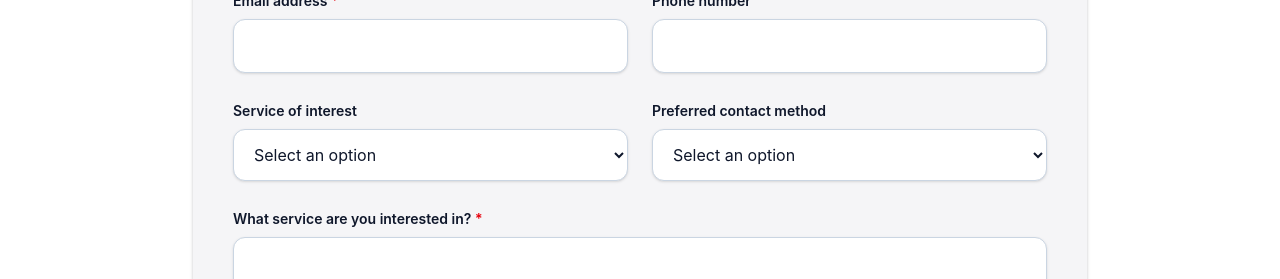
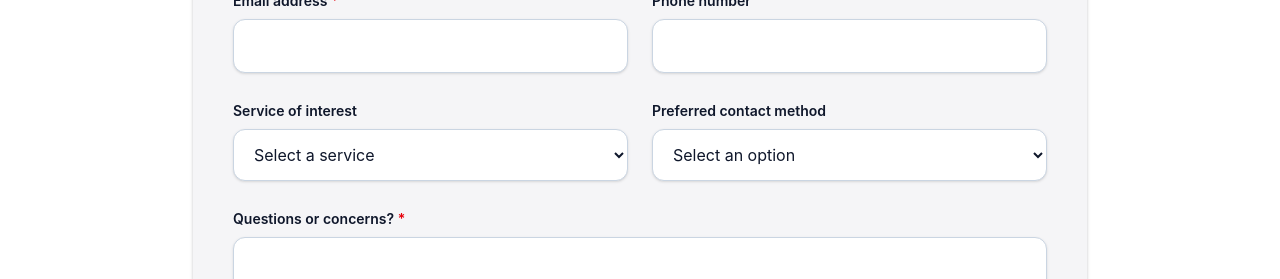
Before and after one commit to christopher-zaman/ultimatehealthmen, a React (Vite) app: page /contact in a window 1280 px wide. Shown: the part 2060-2339 px from the top of the page. Built offline with nearby package versions, Linux system fonts and the light colour scheme.

Commit message:
Add treatment-specific contact form inquiries

```diff
--- a/src/components/contact/ContactForm.jsx
+++ b/src/components/contact/ContactForm.jsx
@@ -119,6 +119,16 @@ function ContactForm({
     }
 
     if (field.type === "select") {
+      const options = [...field.options];
+
+    if (
+        field.name === "service" &&
+        defaultService &&
+        !options.includes(defaultService)
+      ) {
+        options.unshift(defaultService);
+    }
+
       return (
         <select
           id={field.name}
@@ -128,24 +138,17 @@ function ContactForm({
           required={field.required}
           className={fieldClassName}
         >
-          <option value="">Select an option</option>
+          <option value="">
+            {field.name === "service"
+              ? "Select a service"
+              : "Select an option"}
+          </option>
 
-          {field.options.map((option) => (
+          {options.map((option) => (
             <option value={option} key={option}>
               {option}
             </option>
           ))}
-
-          {/*
-            This ensures treatment names not already present in
-            contactFormFields still appear as valid options.
-          */}
-          {defaultService &&
-            !field.options.includes(defaultService) && (
-              <option value={defaultService}>
-                {defaultService}
-              </option>
-            )}
         </select>
       );
     }
--- a/src/data/contactFormFields.js
+++ b/src/data/contactFormFields.js
@@ -52,7 +52,7 @@ export const contactFormFields = [
   },
   {
     name: "message",
-    label: "What service are you interested in?",
+    label: "Questions or concerns?",
     type: "textarea",
     required: true,
   },
--- a/src/pages/Contact.jsx
+++ b/src/pages/Contact.jsx
@@ -120,7 +120,7 @@ function Contact() {
             </div>
 
             <div className="rounded-[2rem] border border-black/5 bg-[#f5f5f7] p-6 shadow-sm sm:p-10">
-              <ContactForm />
+              <ContactForm sourcePage="/contact" />
             </div>
           </div>
         </section>
```
